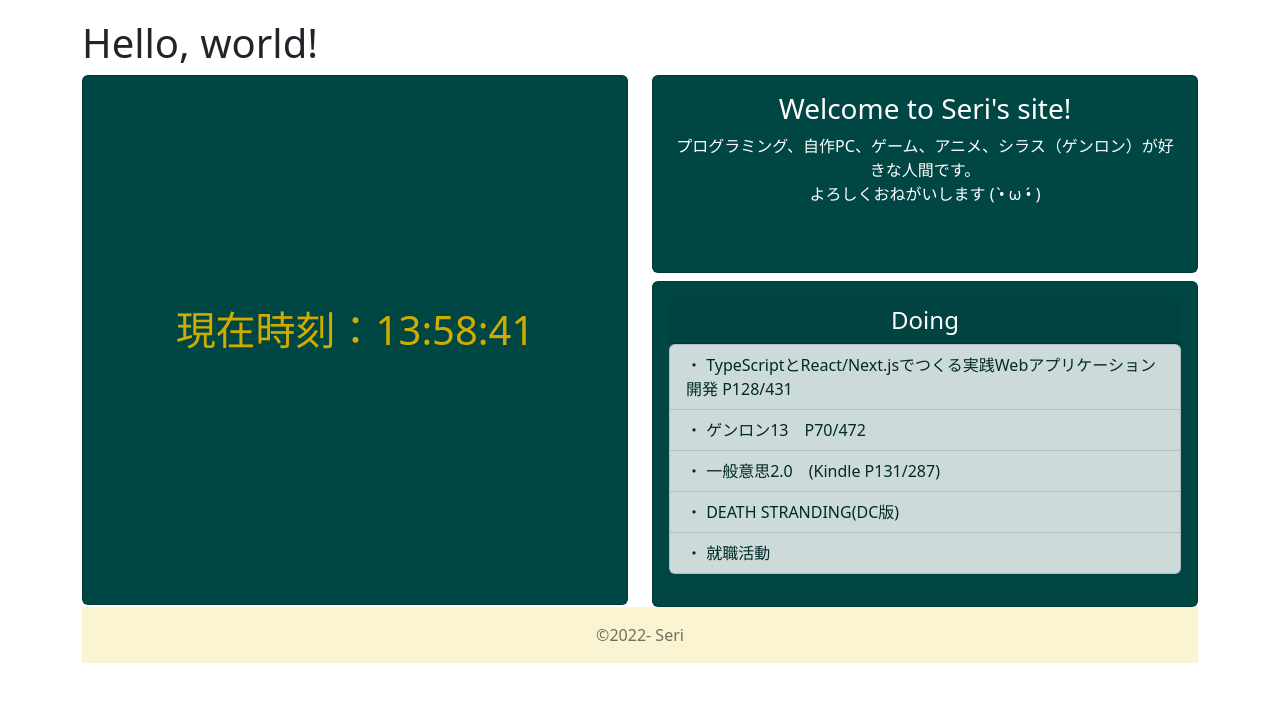
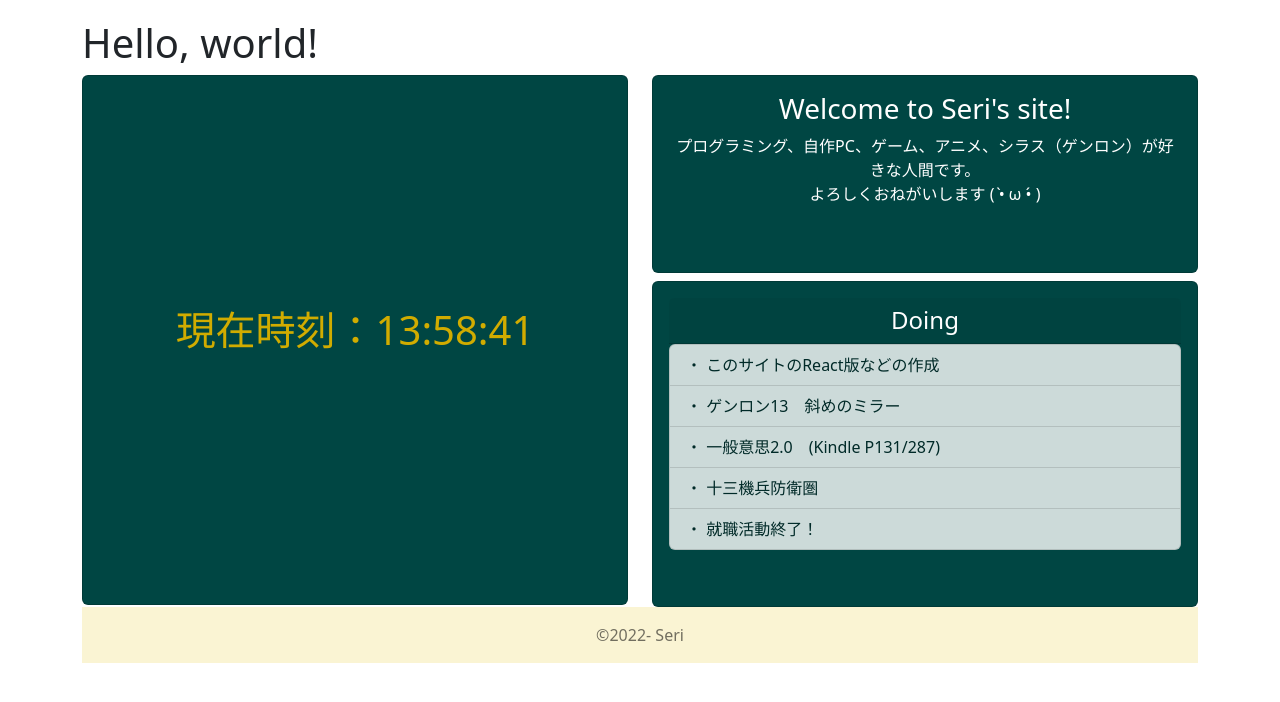
Before and after one commit to Shion-Serizawa/Shion-Serizawa.github.io, a plain HTML site: page index.html in a window 1280 px wide. Shown: the part 78-780 px from the top of the page. Drawn offline with Linux system fonts and the light colour scheme.

Commit message:
Doingの更新

```diff
--- a/index.html
+++ b/index.html
@@ -114,11 +114,11 @@
                 <div class="card-body" style="height: 20.25rem">
                   <h4 class="card-header text-center">Doing</h4>
                   <ul class="list-group">
-                    <li class="list-group-item list-group-item-primary">・ TypeScriptとReact/Next.jsでつくる実践Webアプリケーション開発 P128/431</li>
-                    <li class="list-group-item list-group-item-primary">・ ゲンロン13　P70/472</li>
+                    <li class="list-group-item list-group-item-primary">・ このサイトのReact版などの作成</li>
+                    <li class="list-group-item list-group-item-primary">・ ゲンロン13　斜めのミラー</li>
                     <li class="list-group-item list-group-item-primary">・ 一般意思2.0　(Kindle P131/287)</li>
-                    <li class="list-group-item list-group-item-primary">・ DEATH STRANDING(DC版)</li>
-                    <li class="list-group-item list-group-item-primary">・ 就職活動</li>
+                    <li class="list-group-item list-group-item-primary">・ 十三機兵防衛圏</li>
+                    <li class="list-group-item list-group-item-primary">・ 就職活動終了！</li>
                   </ul>
                 </div>
               </div>
```
